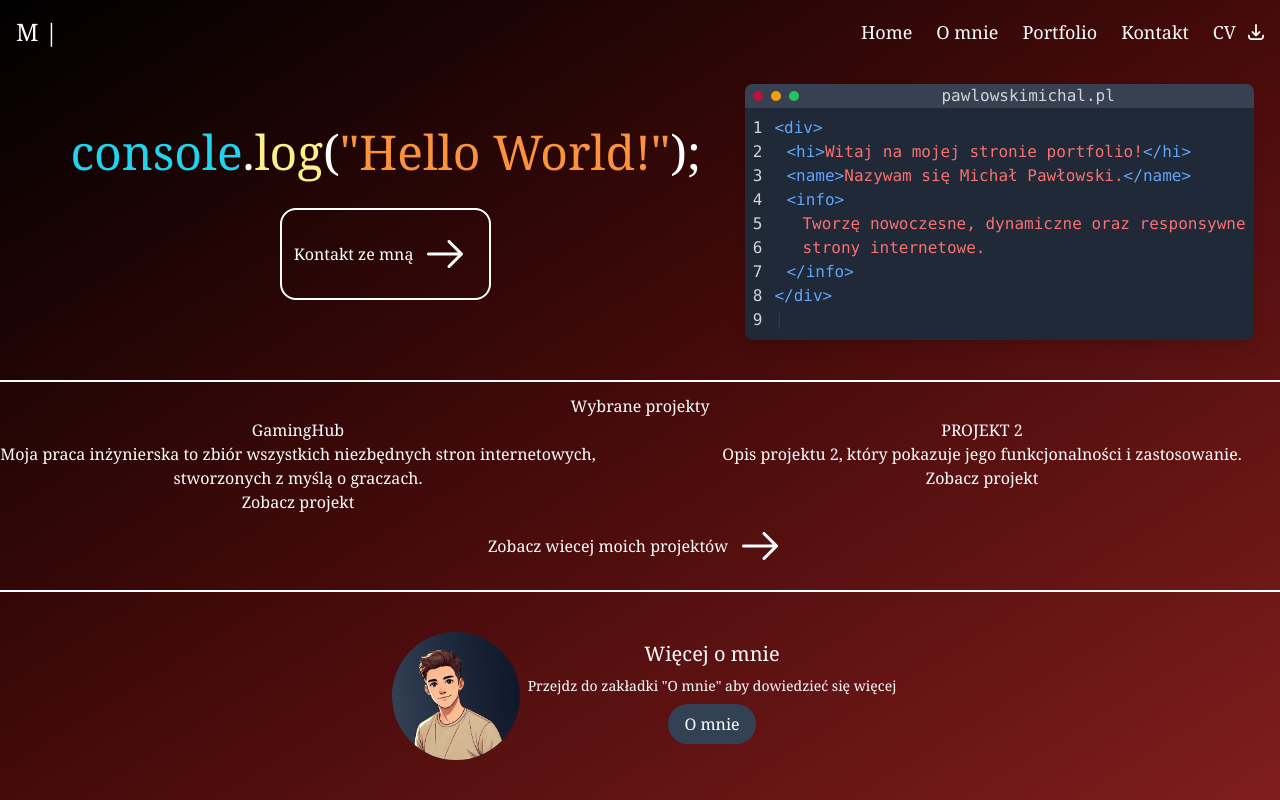
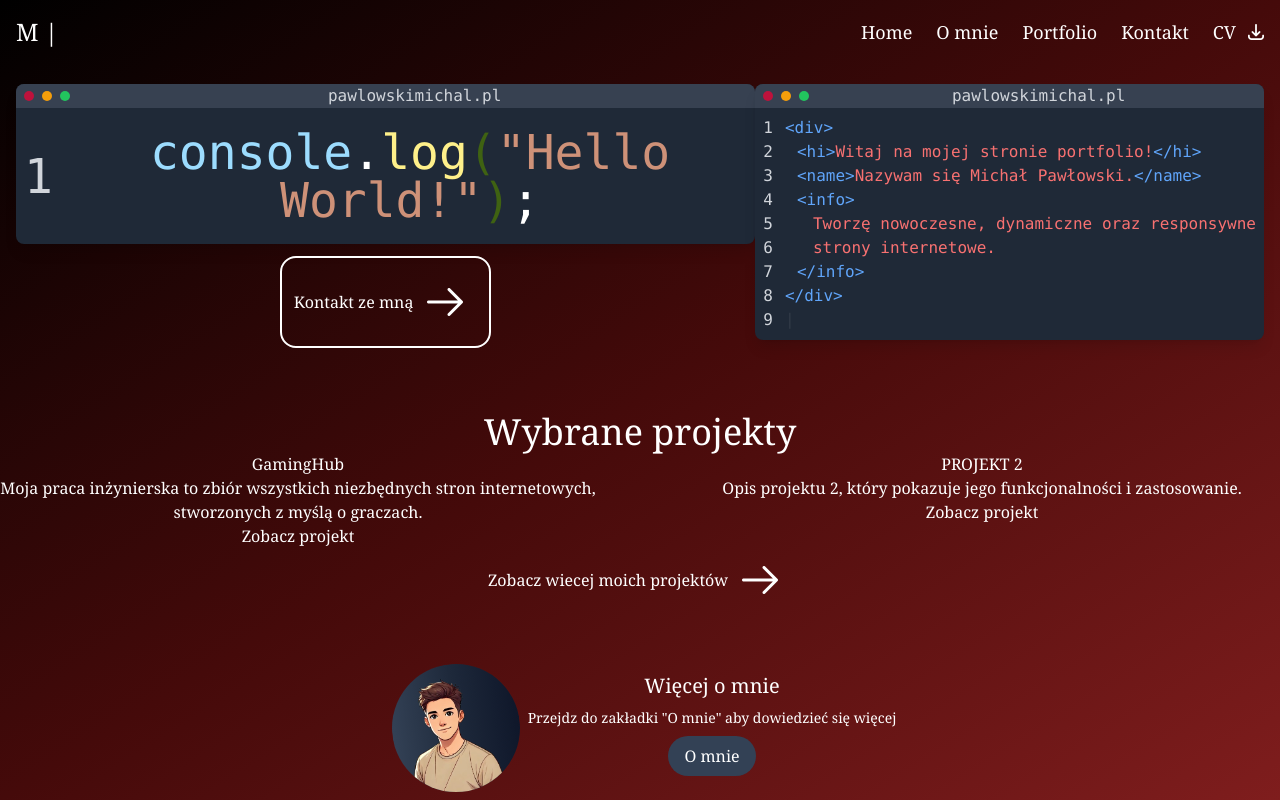
Before and after one commit to michalpawlowski-mp/pawlowskimichal.pl, a React (Vite) app: page / in a window 1280 px wide. Built offline with nearby package versions, Linux system fonts and the light colour scheme.

Commit message:
modyfikacja styli , dodanie nowych komponentów

```diff
--- a/index.html
+++ b/index.html
@@ -21,7 +21,7 @@
     <title>Michał Pawłowski | MP.Dev</title>
   </head>
   <body
-    class="text-white font-serif w-screen h-screen bg-gradient-to-br from-black via-red-950 to-red-900 overflow-hidden"
+    class="text-white font-serif w-screen h-screen overflow-hidden bg-gradient-to-br from-black via-red-950 to-red-900"
   >
     <div id="root" class="w-screen h-screen overflow-x-hidden overflow-y-auto"></div>
     <script type="module" src="/src/main.tsx"></script>
--- a/src/components/About/About.tsx
+++ b/src/components/About/About.tsx
@@ -16,7 +16,7 @@ const About = () => {
           <Description />
           <SocialMedia />
         </div>
-        <div className="flex w-full justify-center my-3">
+        <div className="flex w-full justify-center my-1">
           <Education />
           <Carrier />
           <Certificates />
--- a/src/components/About/Carrier.tsx
+++ b/src/components/About/Carrier.tsx
@@ -10,7 +10,7 @@ const Carrier = () => {
   return (
     <article id="carrier" className="flex flex-col items-center bg-gray-50/30 mx-2 mt-2 pt-2 rounded-3xl w-1/3">
       <h2 className="text-3xl mb-2">Kariera</h2>
-      <button onClick={toggleVisibility} className="mb-4 p-2 bg-black/50 text-white rounded">
+      <button onClick={toggleVisibility} className="mb-4 py-2 px-5 bg-black/50 text-white rounded-full">
         Zobacz moją kariere
       </button>
       {isVisible && (
--- a/src/components/About/Certificates.tsx
+++ b/src/components/About/Certificates.tsx
@@ -10,7 +10,7 @@ const Certificates = () => {
   return (
     <article id="certificates" className="flex flex-col items-center bg-gray-50/30 mx-2 mt-2 p-2 rounded-3xl w-1/3">
       <h6 className="text-3xl mb-2">Certyfikaty</h6>
-      <button onClick={toggleVisibility} className="mb-4 p-2 bg-black/50 text-white rounded">
+      <button onClick={toggleVisibility} className="mb-4 py-2 px-5 bg-black/50 text-white rounded-full">
         Zobacz moje certyfikaty
       </button>
       {isVisible && (
--- a/src/components/About/Education.tsx
+++ b/src/components/About/Education.tsx
@@ -10,7 +10,7 @@ const Education = () => {
   return (
     <article id="carrier" className="flex flex-col items-center bg-gray-50/30 mx-2 mt-2 pt-2 rounded-3xl w-1/3">
       <h2 className="text-3xl mb-2">Wykształcenie</h2>
-      <button onClick={toggleVisibility} className="mb-4 p-2 bg-black/50 text-white rounded">
+      <button onClick={toggleVisibility} className="mb-4 py-2 px-5 bg-black/50 text-white rounded-full">
         Zobacz moje wykształcenie
       </button>
       {isVisible && (
--- a/src/components/About/SocialMedia.tsx
+++ b/src/components/About/SocialMedia.tsx
@@ -12,35 +12,35 @@ const SocialMedia = () => {
     <article id="SocialMedia" className="flex flex-col items-center bg-gray-50/20 p-2 rounded-3xl w-1/4 m-2 ">
       <h2 className="text-2xl mb-2">SocialMedia</h2>
       <div className="flex flex-wrap justify-center items-center">
-        <a href="" className="flex items-center p-2 m-2 rounded-full border border-white">
+        <a href="" className="flex items-center p-2 m-2 rounded-full border border-white hover:bg-white/20">
           <img className="invert rounded-full" src={Linkedin} alt="Link do mojego Linkedina" />
           <p className="mx-3">Michał Pawłowski</p>
         </a>
-        <a href="" className="flex items-center p-2 m-2 rounded-full border border-white">
+        <a href="" className="flex items-center p-2 m-2 rounded-full border border-white hover:bg-white/20">
           <img className="invert rounded-full" src={Github} alt="Link do mojego Linkedina" />
           <p className="mx-3">ajparmp</p>
         </a>
-        <a href="" className="flex items-center p-2 m-2 rounded-full border border-white">
+        <a href="" className="flex items-center p-2 m-2 rounded-full border border-white hover:bg-white/20">
           <img className="invert rounded-full" src={Instagram} alt="Link do mojego Linkedina" />
           <p className="mx-3">MP.Dev_</p>
         </a>
-        <a href="" className="flex items-center p-2 m-2 rounded-full border border-white">
+        <a href="" className="flex items-center p-2 m-2 rounded-full border border-white hover:bg-white/20">
           <img className="invert rounded-full" src={X} alt="Link do mojego Linkedina" />
           <p className="mx-3">MP_Dev_</p>
         </a>
-        <a href="" className="flex items-center p-2 m-2 rounded-full border border-white">
+        <a href="" className="flex items-center p-2 m-2 rounded-full border border-white hover:bg-white/20">
           <img className="invert rounded-full" src={Youtube} alt="Link do mojego Linkedina" />
           <p className="mx-3">MP.Dev_</p>
         </a>
-        <a href="" className="flex items-center p-2 m-2 rounded-full border border-white">
+        <a href="" className="flex items-center p-2 m-2 rounded-full border border-white hover:bg-white/20">
           <img className="invert rounded-full" src={Tiktok} alt="Link do mojego Linkedina" />
           <p className="mx-3">mp.dev_</p>
         </a>
-        <a href="" className="flex items-center p-2 m-2 rounded-full border border-white">
+        <a href="" className="flex items-center p-2 m-2 rounded-full border border-white hover:bg-white/20">
           <img className="invert rounded-full" src={Threads} alt="Link do mojego Linkedina" />
           <p className="mx-3">mp.dev_</p>
         </a>
-        <a href="" className="flex items-center p-2 m-2 rounded-full border border-white">
+        <a href="" className="flex items-center p-2 m-2 rounded-full border border-white hover:bg-white/20">
           <img className="invert rounded-full" src={Facebook} alt="Link do mojego Linkedina" />
           <p className="mx-3">MP.dev_</p>
         </a>
--- a/src/components/Footer/Footer.tsx
+++ b/src/components/Footer/Footer.tsx
@@ -1,5 +1,5 @@
 const Footer = () => {
-  return <footer className="text-center p-5">© Inż. Michał Pawłowski</footer>;
+  return <footer className="text-center p-5 opacity-80">© Inż. Michał Pawłowski</footer>;
 };
 
 export default Footer;
--- a/src/components/Main/ExampleProjectSection.tsx
+++ b/src/components/Main/ExampleProjectSection.tsx
@@ -4,8 +4,8 @@ import arrow from "/icons/any/arrow.svg";
 const ExampleProjectSection = () => {
   return (
     <>
-      <div className="flex flex-col text-center items-center border-2 w-max p-3 rounded-2xl border-white">
-        <h3>Wybrane projekty</h3>
+      <div className="flex flex-col text-center items-center w-max p-3">
+        <h3 className="text-4xl">Wybrane projekty</h3>
         <div className="flex">
           <div className="flex flex-col text-center items-center w-1/2">
             <h4>GamingHub</h4>
--- a/src/components/Main/IntroSection.tsx
+++ b/src/components/Main/IntroSection.tsx
@@ -4,17 +4,30 @@ import arrow from "/icons/any/arrow.svg";
 const IntroSection = () => {
   return (
     <>
-      <div className="m-6 flex flex-col items-center text-center">
+      <div className="flex flex-col items-center w-full justify-center">
         {/* <h2 className="text-6xl">Frontend Developer</h2> */}
+        <div className="bg-gray-800 text-gray-300 font-mono overflow-hidden rounded-lg shadow-lg w-full max-w-max h-max">
+          <div className="w-full pl-1 h-max bg-gray-700 items-center  flex ">
+            <div className="bg-rose-700 w-[10px] h-[10px] rounded-full justify-start m-1"></div>
+            <div className="bg-amber-500 w-[10px] h-[10px] rounded-full justify-start m-1"></div>
+            <div className="bg-green-500 w-[10px] h-[10px] rounded-full justify-start m-1"></div>
+            <p className="m-auto">pawlowskimichal.pl</p>
+          </div>
+
+          <div className=" flex items-center text-center pl-2">
+            <p className="mr-3 text-5xl">1</p>
             <p className="text-5xl m-5">
-          <i className="not-italic text-cyan-400">console</i>
+              <i className="not-italic text-vscodeBlue">console</i>
               <i className="not-italic text-white">.</i>
               <i className="not-italic text-yellow-200">log</i>
-          <i className="not-italic text-">
-            (<i className="not-italic text-orange-400">"Hello World!"</i>)
+              <i className="not-italic text-lime-800">
+                (<i className="not-italic text-vscodeOrange">"Hello World!"</i>)
               </i>
               <i className="not-italic text-white">;</i>
             </p>
+          </div>
+        </div>
+
         <Link to="/contact" className="m-3">
           <div className="flex text-center items-center border-2 w-max p-3 rounded-2xl border-white">
             <p className="transition-all duration-500 group-hover:translate-x-1">Kontakt ze mną</p>
--- a/src/components/Main/Main.tsx
+++ b/src/components/Main/Main.tsx
@@ -1,4 +1,4 @@
-import CodeSection from "./codeSection";
+import CodeSection from "./CodeSection";
 import IntroSection from "./IntroSection";
 import ExampleProjectSection from "./ExampleProjectSection";
 import ContactSection from "./ContactSection";
--- a/tailwind.config.js
+++ b/tailwind.config.js
@@ -2,7 +2,12 @@
 export default {
   content: ["./index.html", "./src/**/*.{js,ts,jsx,tsx}"],
   theme: {
-    extend: {},
+    extend: {
+      colors: {
+        vscodeOrange: "#CE9178",
+        vscodeBlue: "#9CDCFE",
+      },
+    },
   },
   plugins: [],
 };
```
Also changed, not shown: public/background/bg.webp (added), public/background/bg2.webp (added). Lines whose indentation alone changed are shown as unchanged.
